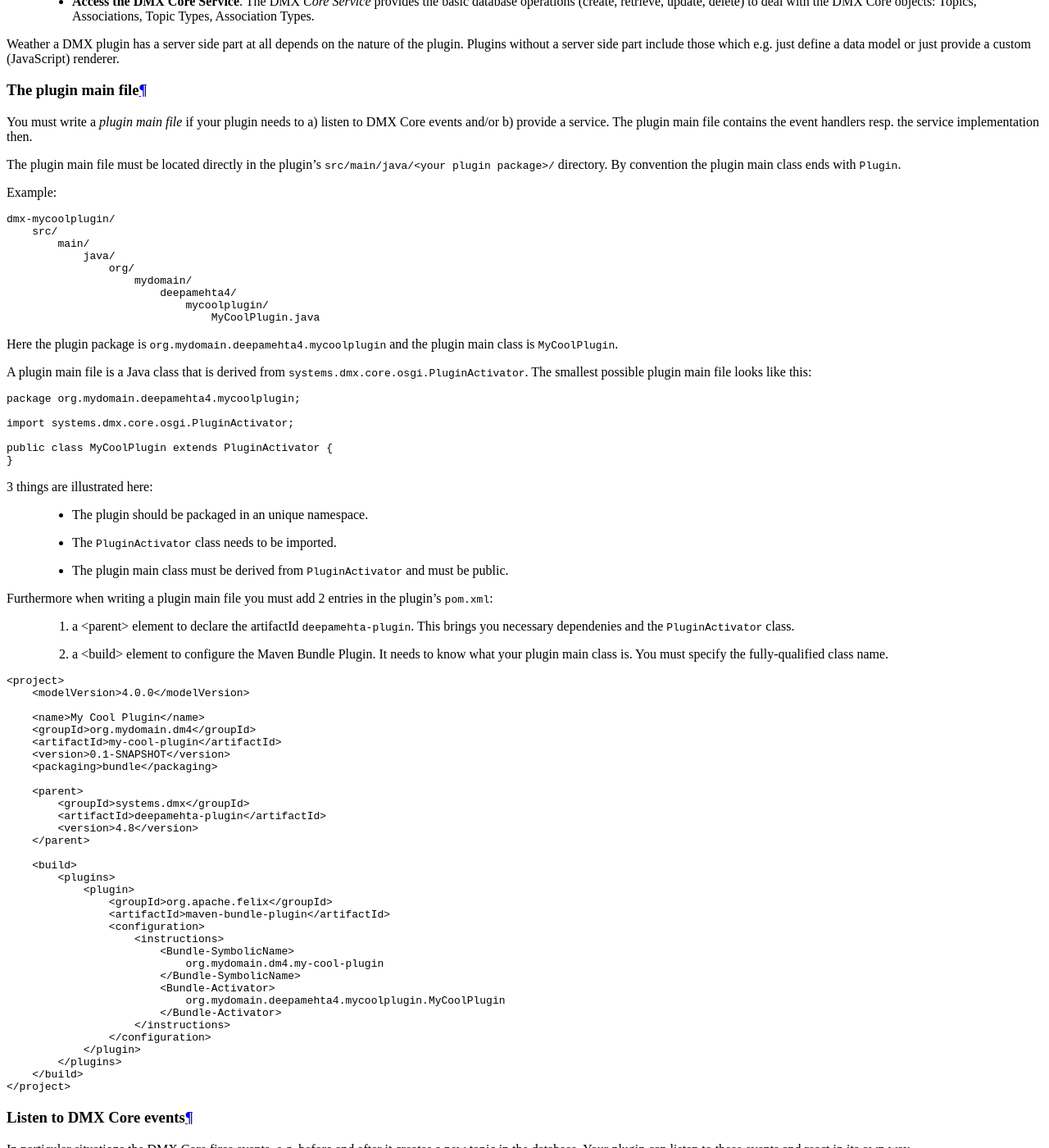
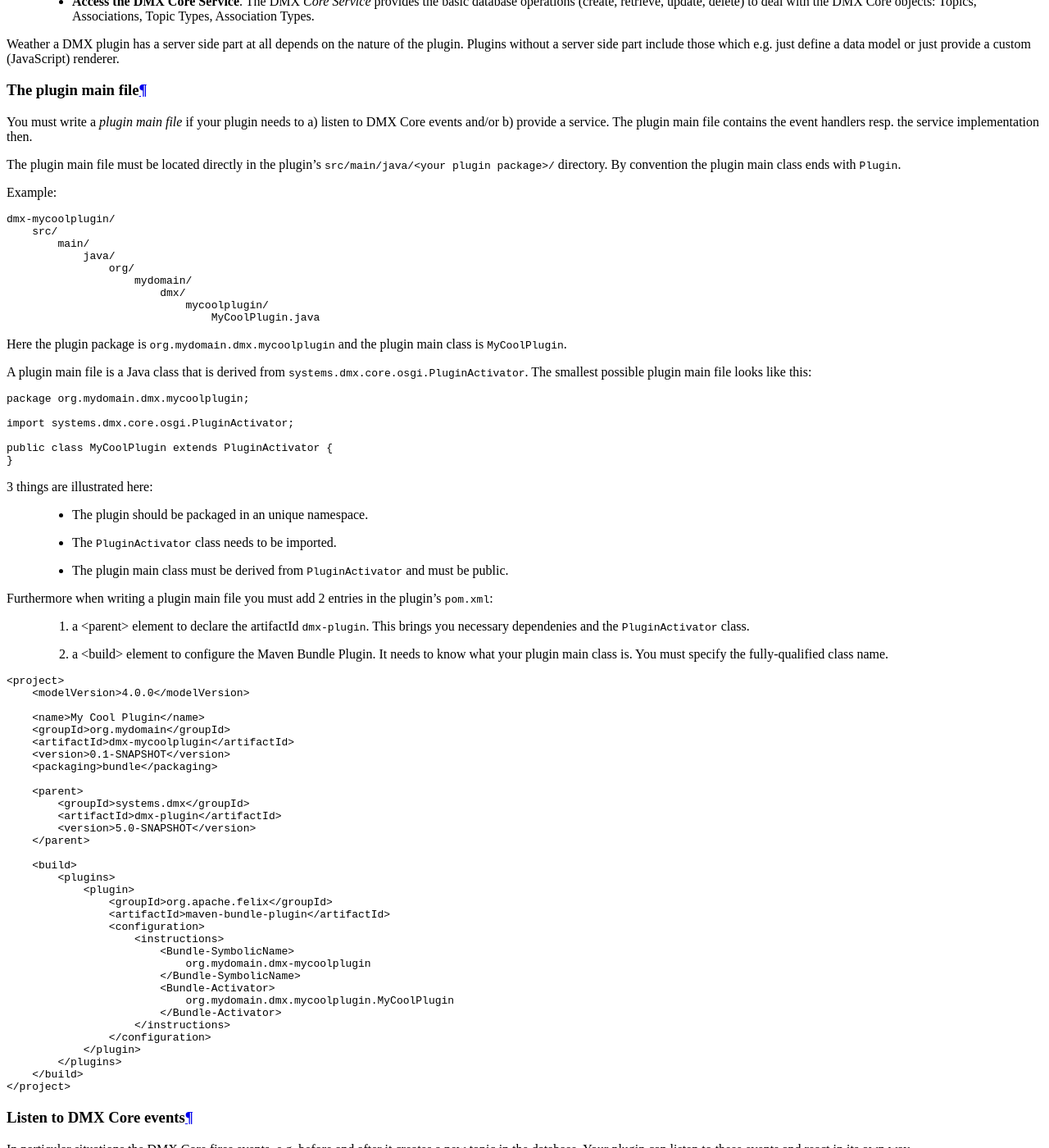
Before and after one commit to dmx-systems/dmx-documentation, a Sphinx documentation site: the page built from docs/devel.rst, in a window 1280 px wide and 1400 px high, scrolled down 10078 px. Shown: the whole window at 82% size. Built offline with Sphinx 7.4.7 and the Read the Docs theme 2.0.0, drawn with Linux system fonts in a browser that asks for light colours; some of the changed text lies outside the part shown.

Commit message:
Dev guide: adapt code examples, pt.1
See dmx-platform/dmx-platform#375

```diff
--- a/docs/devel.rst
+++ b/docs/devel.rst
@@ -82,8 +82,8 @@ Create the file ``pom.xml`` with this content:
         <modelVersion>4.0.0</modelVersion>
 
         <name>DMX Tagging</name>
-        <groupId>org.mydomain.dmx</groupId>
-        <artifactId>tagging</artifactId>
+        <groupId>org.mydomain</groupId>
+        <artifactId>dmx-tagging</artifactId>
         <version>0.1-SNAPSHOT</version>
         <packaging>bundle</packaging>
 
@@ -606,17 +606,17 @@ Example:
                 java/
                     org/
                         mydomain/
-                            deepamehta4/
+                            dmx/
                                 mycoolplugin/
                                     MyCoolPlugin.java
 
-Here the plugin package is ``org.mydomain.deepamehta4.mycoolplugin`` and the plugin main class is ``MyCoolPlugin``.
+Here the plugin package is ``org.mydomain.dmx.mycoolplugin`` and the plugin main class is ``MyCoolPlugin``.
 
 A plugin main file is a Java class that is derived from ``systems.dmx.core.osgi.PluginActivator``. The smallest possible plugin main file looks like this:
 
 .. code-block:: java
 
-    package org.mydomain.deepamehta4.mycoolplugin;
+    package org.mydomain.dmx.mycoolplugin;
 
     import systems.dmx.core.osgi.PluginActivator;
 
@@ -629,7 +629,7 @@ A plugin main file is a Java class that is derived from ``systems.dmx.core.osgi.
     * The plugin main class must be derived from ``PluginActivator`` and must be public.
 
 Furthermore when writing a plugin main file you must add 2 entries in the plugin's ``pom.xml``:
-    1. a <parent> element to declare the artifactId ``deepamehta-plugin``. This brings you necessary dependenies and the ``PluginActivator`` class.
+    1. a <parent> element to declare the artifactId ``dmx-plugin``. This brings you necessary dependenies and the ``PluginActivator`` class.
     2. a <build> element to configure the Maven Bundle Plugin. It needs to know what your plugin main class is. You must specify the fully-qualified class name.
 
 .. code-block:: xml
@@ -638,15 +638,15 @@ Furthermore when writing a plugin main file you must add 2 entries in the plugin
         <modelVersion>4.0.0</modelVersion>
 
         <name>My Cool Plugin</name>
-        <groupId>org.mydomain.dm4</groupId>
-        <artifactId>my-cool-plugin</artifactId>
+        <groupId>org.mydomain</groupId>
+        <artifactId>dmx-mycoolplugin</artifactId>
         <version>0.1-SNAPSHOT</version>
         <packaging>bundle</packaging>
 
         <parent>
             <groupId>systems.dmx</groupId>
-            <artifactId>deepamehta-plugin</artifactId>
-            <version>4.8</version>
+            <artifactId>dmx-plugin</artifactId>
+            <version>5.0-SNAPSHOT</version>
         </parent>
 
         <build>
@@ -657,10 +657,10 @@ Furthermore when writing a plugin main file you must add 2 entries in the plugin
                     <configuration>
                         <instructions>
                             <Bundle-SymbolicName>
-                                org.mydomain.dm4.my-cool-plugin
+                                org.mydomain.dmx-mycoolplugin
                             </Bundle-SymbolicName>
                             <Bundle-Activator>
-                                org.mydomain.deepamehta4.mycoolplugin.MyCoolPlugin
+                                org.mydomain.dmx.mycoolplugin.MyCoolPlugin
                             </Bundle-Activator>
                         </instructions>
                     </configuration>
@@ -687,20 +687,20 @@ Example:
 
 .. code-block:: java
 
-    package org.mydomain.deepamehta4.mycoolplugin;
+    package org.mydomain.dmx.mycoolplugin;
 
     import systems.dmx.core.Topic;
     import systems.dmx.core.model.TopicModel;
     import systems.dmx.core.osgi.PluginActivator;
     import systems.dmx.core.service.Directives;
-    import systems.dmx.core.service.event.PostCreateTopicListener;
-    import systems.dmx.core.service.event.PostUpdateTopicListener;
+    import systems.dmx.core.service.event.PostCreateTopic;
+    import systems.dmx.core.service.event.PostUpdateTopic;
 
     import java.util.logging.Logger;
 
 
 
-    public class MyCoolPlugin extends PluginActivator implements PostCreateTopicListener, PostUpdateTopicListener {
+    public class MyCoolPlugin extends PluginActivator implements PostCreateTopic, PostUpdateTopic {
 
         private Logger log = Logger.getLogger(getClass().getName());
 
```
